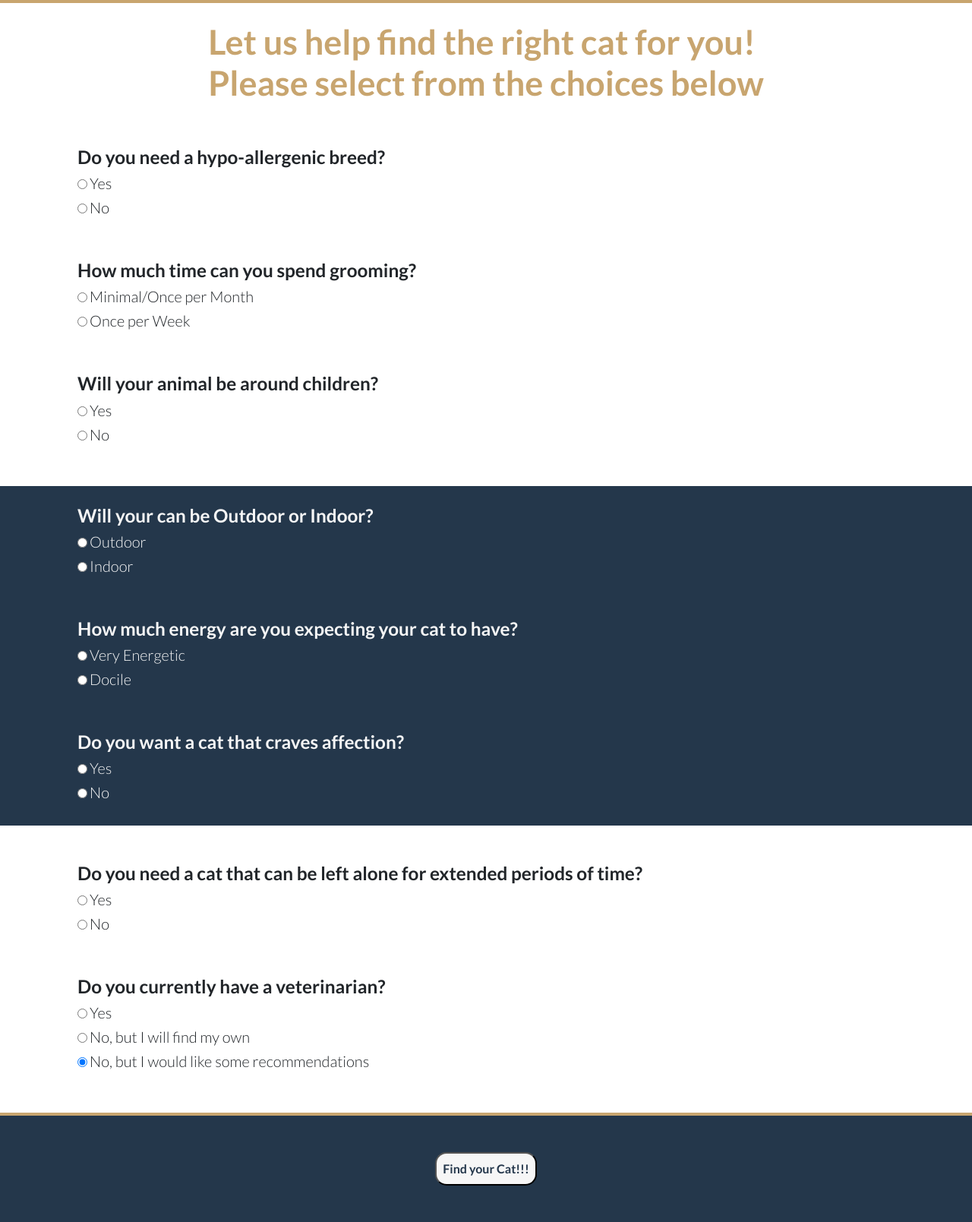
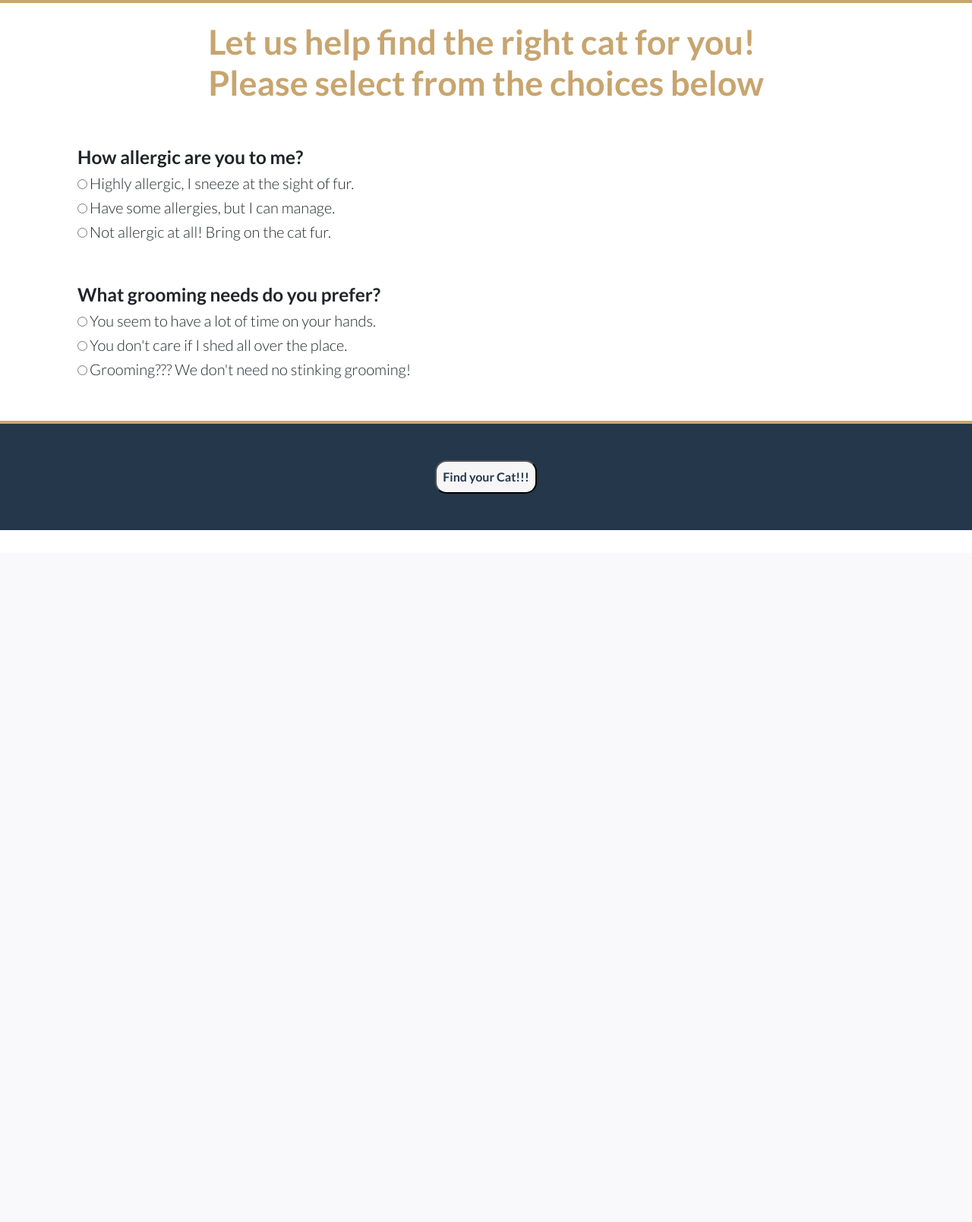
Before and after one commit to gabrielcalk/all_things_pets, a Node server app: page /questions/cat in a window 1280 px wide. Shown: the part 72-1681 px from the top of the page at 76% size. After the commit the page ends 770 px from the top, so only its background shows below. Run offline with Node 20, Linux system fonts and the light colour scheme; a user stored in the database is signed in; some libraries are stand-ins or nearby versions.

Commit message:
updated question 1 & 2

```diff
--- a/views/questions_cat.handlebars
+++ b/views/questions_cat.handlebars
@@ -26,165 +26,39 @@
     {{!-- First Questions: Hypo-Allergenic --}}
         <section class="container mt-5">
             <section>
-                <h3>Do you need a hypo-allergenic breed?</h3>
+                <h3>How allergic are you to me?</h3>
             </section>
             <div class="w-100"></div>
             <section class="row">
                 <form>
-                    <input type="radio" id="yes_allergenic" name="inlineRadioOptions" value="Yes">
-                    <label class="h5" for="Yes"> Yes</label><br>
-                    <input type="radio" id="no_allergenic" name="inlineRadioOptions" value="No">
-                    <label class="h5" for="No"> No</label><br>
+                    <input type="radio" id="allergic" name="inlineRadioOptions" value="Highly Allergic">
+                    <label class="h5" for="allergic"> Highly allergic, I sneeze at the sight of fur.</label><br>
+                    <input type="radio" id="no_pref_allergenic" name="inlineRadioOptions" value="Allergic, but can handle">
+                    <label class="h5" for="no_pref_allergenic"> Have some allergies, but I can manage.</label><br>
+                    <input type="radio" id="non_allergenic" name="inlineRadioOptions" value="Not allergic at all">
+                    <label class="h5" for="non_allergenic">Not allergic at all! Bring on the cat fur.</label><br>
                 </form>
             </section>
         </section>
 
-    {{!-- Second Questions: How Much Time --}}
+    {{!-- Second Questions: Grooming Needs --}}
         <section class="container mt-5">
             <section>
-                <h3>How much time can you spend grooming?</h3>
+                <h3>What grooming needs do you prefer?</h3>
             </section>
             <div class="w-100"></div>
             <section class="row">
                 <form>
-                    <input type="radio" id="minimal" name="inlineRadioOptions" value="Minimal/Once a Month">
-                    <label class="h5" for="Minimal/Once per Month"> Minimal/Once per Month</label><br>
-                    <input type="radio" id="once_per_week" name="inlineRadioOptions" value="Once a week">
-                    <label class="h5" for="Once per Week"> Once per Week</label><br>
+                    <input type="radio" id="weekly" name="inlineRadioOptions" value="Weekly">
+                    <label class="h5" for="weekly">You seem to have a lot of time on your hands.</label><br>
+                    <input type="radio" id="monthly" name="inlineRadioOptions" value="Monthly">
+                    <label class="h5" for="monthly">You don't care if I shed all over the place.</label><br>
+                    <input type="radio" id="periodically" name="inlineRadioOptions" value="Periodically">
+                    <label class="h5" for="periodically">Grooming??? We don't need no stinking grooming!</label><br>
                 </form>
             </section>
         </section>
 
-    {{!-- Third Questions: Will your animal be around children? --}}
-        <section class="container mt-5">
-            <section>
-                <h3>Will your animal be around children?</h3>
-            </section>
-            <div class="w-100"></div>
-            <section class="row">
-                <form>
-                    <input type="radio" id="yes_children" name="inlineRadioOptions" value="Yes">
-                    <label class="h5" for="yes_children"> Yes</label><br>
-                    <input type="radio" id="no_children" name="inlineRadioOptions" value="No">
-                    <label class="h5" for="no_children"> No</label><br>
-                </form>
-            </section>
-        </section>
-    <section class="section_questions pb-4">
-
-        {{!-- Forth Questions: Will your can be Outdoor or Indoor? --}}
-            <section class="container mt-5 pt-4">
-                <section>
-                    <h3>Will your can be Outdoor or Indoor?</h3>
-                </section>
-                <div class="w-100"></div>
-                <section class="row">
-                    <form>
-                        <input type="radio" id="outdoor" name="inlineRadioOptions" value="Outdoor">
-                        <label class="h5" for="outdoor"> Outdoor</label><br>
-                        <input type="radio" id="indoor" name="inlineRadioOptions" value="Indoor">
-                        <label class="h5" for="indoor"> Indoor</label><br>
-                    </form>
-                </section>
-            </section>
-
-        {{!-- Fifth Questions: How much energy are you expecting your cat to have? --}}
-            <section class="container mt-5">
-                <section>
-                    <h3>How much energy are you expecting your cat to have?</h3>
-                </section>
-                <div class="w-100"></div>
-                <section class="row">
-                    <form>
-                        <input type="radio" id="very_energetic" name="inlineRadioOptions" value="Energetic">
-                        <label class="h5" for="very_energetic"> Very Energetic</label><br>
-                        <input type="radio" id="docile" name="inlineRadioOptions" value="Docile">
-                        <label class="h5" for="docile"> Docile</label><br>
-                    </form>
-                </section>
-            </section>
-
-        {{!-- Sixth Questions: Do you want a cat that craves affection? --}}
-            <section class="container mt-5">
-                <section>
-                    <h3>Do you want a cat that craves affection?</h3>
-                </section>
-                <div class="w-100"></div>
-                <section class="row">
-                    <form>
-                        <input type="radio" id="yes_affection" name="inlineRadioOptions" value="Yes">
-                        <label class="h5" for="yes_affection"> Yes</label><br>
-                        <input type="radio" id="no_affection" name="inlineRadioOptions" value="No">
-                        <label class="h5" for="no_affection"> No</label><br>
-                    </form>
-                </section>
-            </section>
-    </section>
-    {{!-- Seventh Questions: Do you need a cat that can be left alone for extended periods of time? --}}
-        <section class="container mt-5">
-            <section>
-                <h3>Do you need a cat that can be left alone for extended periods of time?</h3>
-            </section>
-            <div class="w-100"></div>
-            <section class="row">
-                <form>
-                    <input type="radio" id="yes_alone" name="inlineRadioOptions" value="Yes">
-                    <label class="h5" for="yes_alone"> Yes</label><br>
-                    <input type="radio" id="no_alone" name="inlineRadioOptions" value="No">
-                    <label class="h5" for="no_alone"> No</label><br>
-                </form>
-            </section>
-        </section>
-
-    {{!-- Eighth Questions: What color do you prefer your cat to be?
-        <section class="container mt-5">
-            <section>
-                <h3>What color do you prefer your cat to be?</h3>
-            </section>
-            <div class="w-100"></div>
-            <section class="row">
-                <form>
-                    <input type="checkbox" id="black_color" value="black">
-                    <label class="h5" for="black_color"> Black</label><br>
-
-                    <input type="checkbox" id="white_color" value="white">
-                    <label class="h5" for="white_color"> White</label><br>
-
-                    <input type="checkbox" id="blue_color" value="blue_color">
-                    <label class="h5" for="blue_color"> Blue/Gray</label><br>
-
-                    <input type="checkbox" id="red_color" value="red_color">
-                    <label class="h5" for="red_color"> Ginger/Red</label><br>
-
-                    <input type="checkbox" id="tortishell_color" value="tortishell_color">
-                    <label class="h5" for="tortishell_color"> Tortishell</label><br>
-
-                    <input type="checkbox" id="brown_color" value="brown_color">
-                    <label class="h5" for="brown_color"> Brown</label><br>
-
-                    <input type="checkbox" id="tabby_color" value="tabby_color">
-                    <label class="h5" for="tabby_color"> Tabby</label><br>
-                </form>
-            </section>
-        </section> --}}
-
-    {{!-- ninth Questions: Do you need a cat that can be left alone for extended periods of time? --}}
-        <section class="container mt-5">
-            <section>
-                <h3>Do you currently have a veterinarian?</h3>
-            </section>
-            <div class="w-100"></div>
-            <section class="row">
-                <form>
-                    <input type="radio" id="yes_vet" name="inlineRadioOptions" value="yes">
-                    <label class="h5" for="yes_vet"> Yes</label><br>
-                    <input type="radio" id="no_vet" name="inlineRadioOptions" value="no_vet">
-                    <label class="h5" for="no_vet"> No, but I will find my own</label><br>
-                    <input type="radio" id="no_recommentadions_vet" name="inlineRadioOptions" value="no_recommentadions_vet" checked>
-                    <label class="h5" for="no_recommentadions_vet"> No, but I would like some recommendations</label><br>
-                </form>
-            </section>
-        </section>
     </main>
     <section id="section_cats_for_you" class="container mt-5 hide">
 
```
